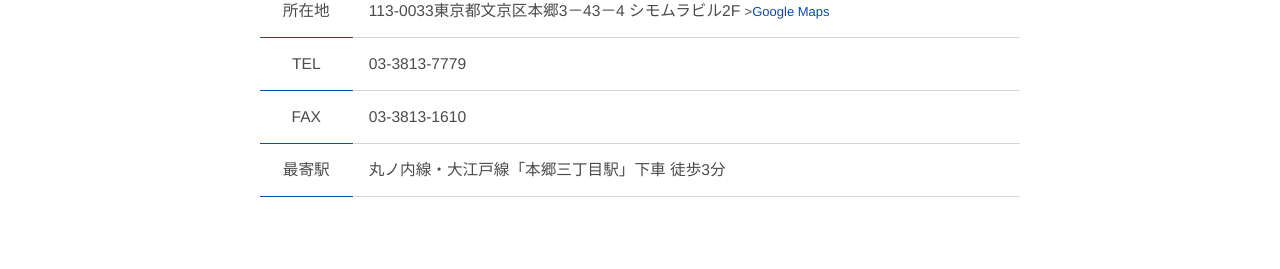
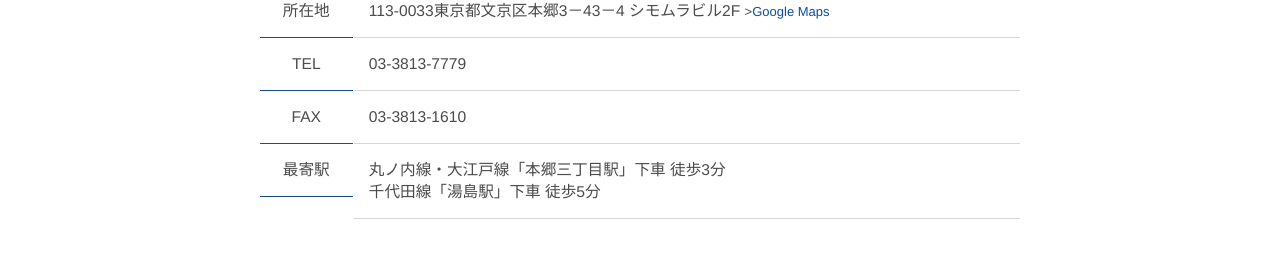
Before and after one commit to takezoux2/shukikai, a Next.js app: page /shukikai/access in a window 1280 px wide. Shown: the part 2495-2764 px from the top of the page. Built offline with nearby package versions, Linux system fonts and the light colour scheme.

Commit message:
feat: add address and map integration to access page

```diff
--- a/src/app/access/page.tsx
+++ b/src/app/access/page.tsx
@@ -111,7 +111,8 @@ export default function AccessPage() {
             </dl>
             <dl>
               <dt>最寄駅</dt>
-              <dd>丸ノ内線・大江戸線「本郷三丁目駅」下車 徒歩3分</dd>
+              <dd>丸ノ内線・大江戸線「本郷三丁目駅」下車 徒歩3分<br />
+                千代田線「湯島駅」下車 徒歩5分</dd>
             </dl>
           </div>
         </section>
```
